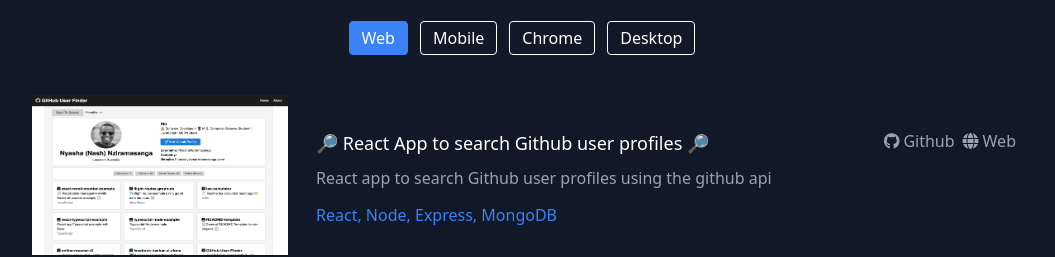
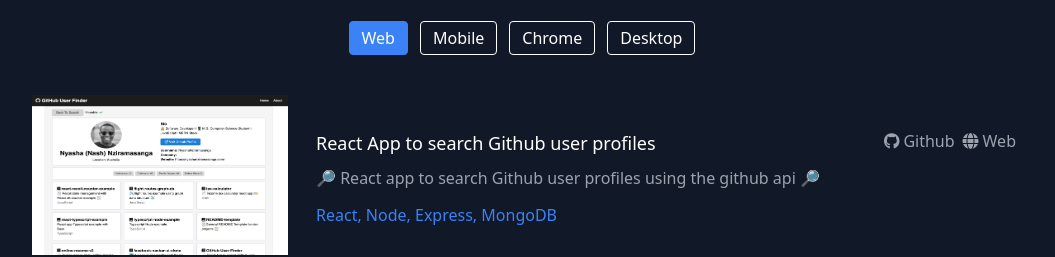
Before and after one commit to NyashaNziramasanga/online-portfolio-v3, a React (Create React App) app: page / in a window 1280 px wide. Shown: the part 2880-3137 px from the top of the page, without its empty margins (112-1167 px from the left). Built offline with nearby package versions, Linux system fonts and the light colour scheme.

Commit message:
Updated portfolio

```diff
--- a/src/Components/Portfolio.tsx
+++ b/src/Components/Portfolio.tsx
@@ -16,6 +16,7 @@
 import responsiveAnimatedNavbarGif from '../assets/images/portfolio/responsive-animated-navbar.gif';
 import nashLauncherPng from '../assets/images/portfolio/nash-launcher.png';
 import nashLauncherGif from '../assets/images/portfolio/nash-launcher.gif';
+import screenyPng from '../assets/images/portfolio/screeny.png';
 import Link from '../ui/Link';
 import data from '../data/portfolio.json';
 
@@ -55,9 +56,9 @@
           </div>
 
           <PortfolioCard
-            name={'🔎 React App to search Github user profiles 🔎'}
+            name={' React App to search Github user profiles'}
             desc={
-              'React app to search Github user profiles using the github api'
+              '🔎 React app to search Github user profiles using the github api 🔎'
             }
             tech={'React, Node, Express, MongoDB'}
             githubURL={
@@ -141,7 +142,7 @@
               'https://github.com/NyashaNziramasanga/electron-screen-recorder'
             }
             gif={''}
-            image={''}
+            image={screenyPng}
             platform={'desktop'}
             openTab={openTab}
           />
```
Also changed, not shown: src/assets/images/portfolio/screeny.png (added).
